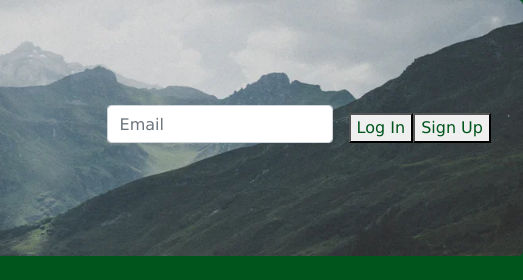
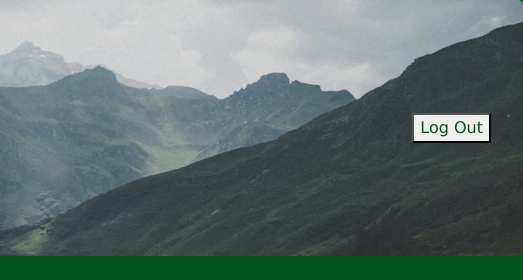
Before and after one commit to michaelbeebe123/campground-connection, a website: page app/public/search.html in a window 1280 px wide. Shown: the top 280 px of the page, 757-1280 px from the left. Drawn offline with nearby package versions, Linux system fonts and the light colour scheme.

Commit message:
updated logout button

```diff
--- a/app/public/search.html
+++ b/app/public/search.html
@@ -34,14 +34,10 @@
     <hr class="my-4" />
     <p class=log>
       <form class="form-inline">
-        <div class="form-group mx-sm-3 mb-2">
-          <input type="email" class="form-control" id="emailinput" placeholder="Email">
-        </div>
-        <button><a href="/login">Log In</a></button>
-        <button><a href="/signup">Sign Up</a></button>
-      </form>
+        <form class="form-inline">
+          <button><a href="/logout">Log Out</a></button>
+        </form>
     </p>
-    <p></p>
   </div>
 
   <!--Search Park-->
```
